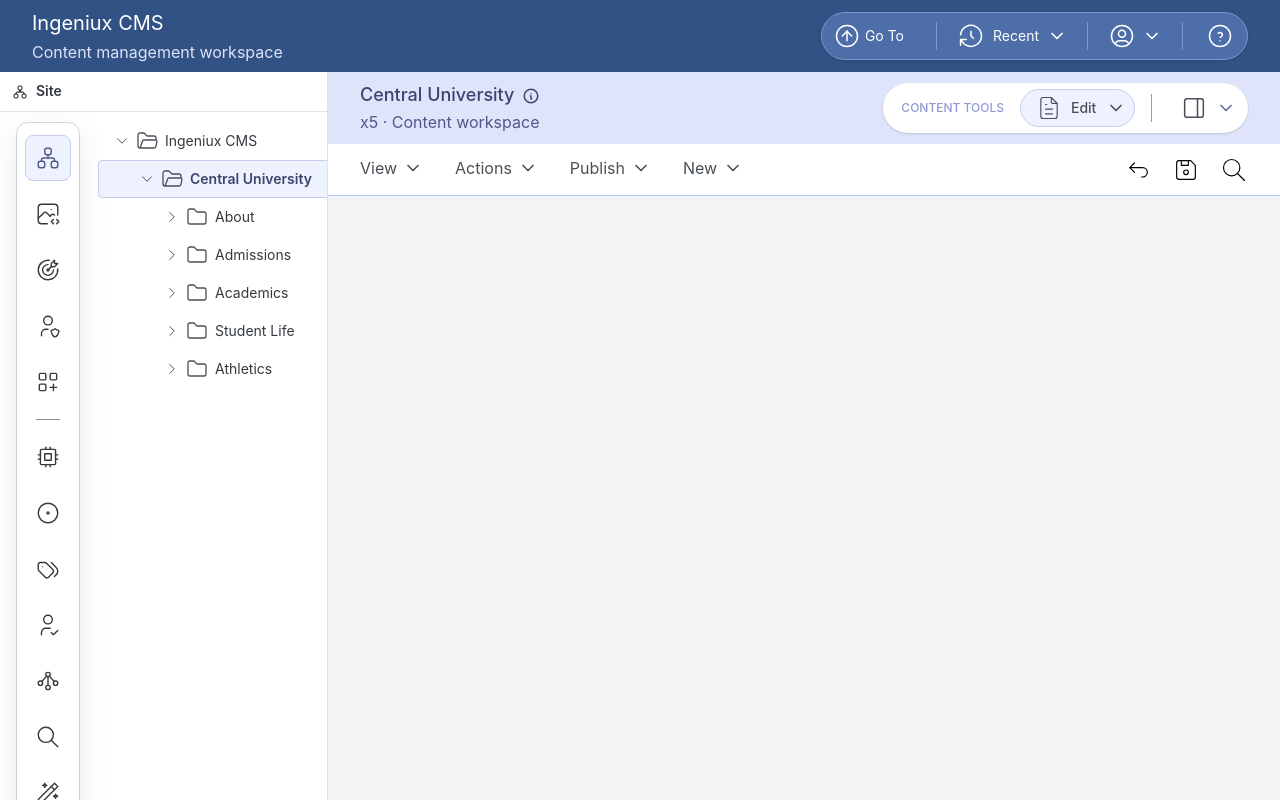
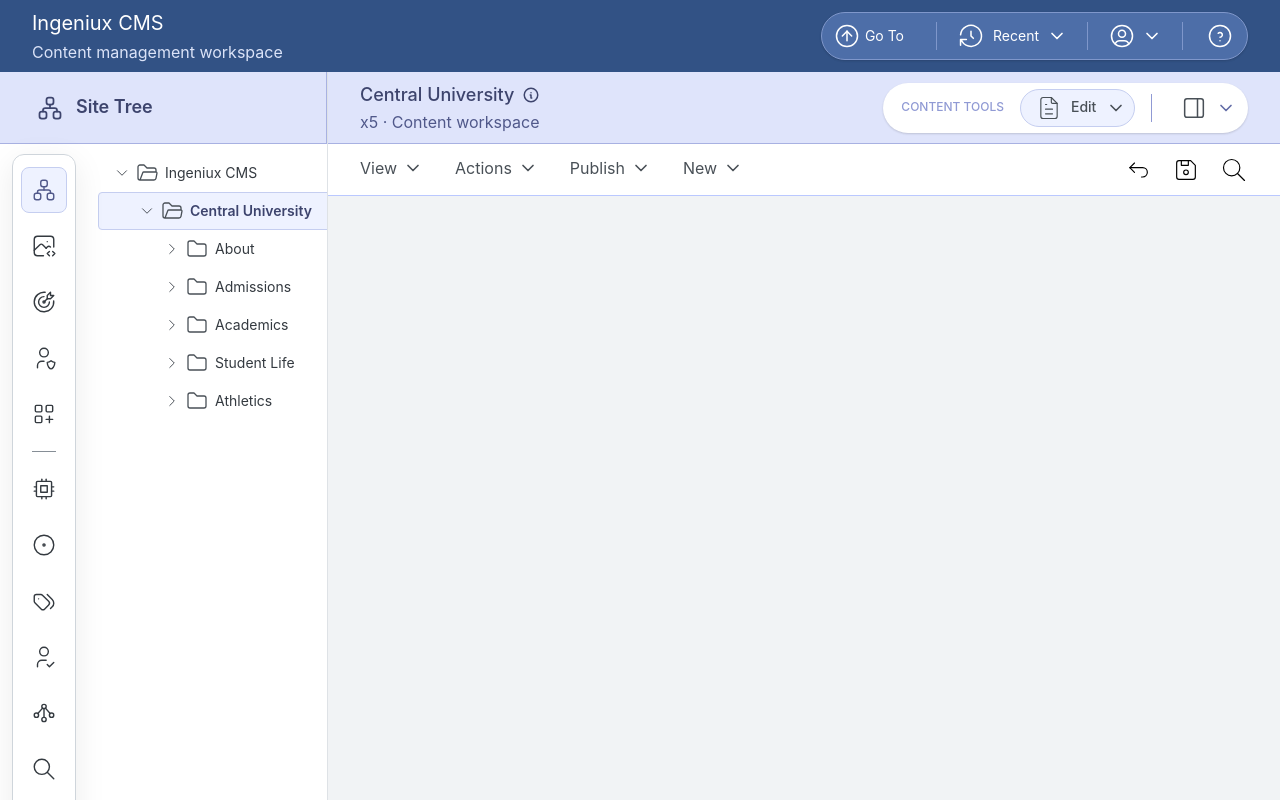
Before and after one commit to josephxbrick/mantine-app-cms-navigation, a React (Vite) app: page / in a window 1280 px wide. Built offline with nearby package versions, Linux system fonts and the light colour scheme.

Commit message:
added left hand header

```diff
--- a/src/components/left-palette/LeftPalette.tsx
+++ b/src/components/left-palette/LeftPalette.tsx
@@ -62,8 +62,8 @@
   return (
     <Box
       pos="absolute"
-      top={50}
-      left={16}
+      top={82}
+      left={12}
       px={8}
       py={12}
       bg={paletteBackground}
--- a/src/components/left-pane-header/LeftPaneHeader.tsx
+++ b/src/components/left-pane-header/LeftPaneHeader.tsx
@@ -4,18 +4,33 @@
 export const LeftPaneHeader = () => {
     return (
         <Box
-      h={40}
-      px="sm"
-      bg="white"
+            h={72}
+            bg="asxIndigo.1"
             style={{
-        borderBottom: "1px solid var(--mantine-color-asxGray-3)",
+                flexShrink: 0,
+                borderRight: "1px solid var(--mantine-color-asxIndigo-3)",
+                borderBottom: "1px solid var(--mantine-color-asxIndigo-3)",
             }}
         >
-      <Group h="100%" gap={8} wrap="nowrap">
-        <IconSitemap size={16} stroke={1.5} />
+            <Group
+                h="100%"
+                gap={12}
+                wrap="nowrap"
+                ml={36}
+            >
+                <IconSitemap
+                    size={28}
+                    stroke={1.5}
+                    color="var(--mantine-color-asxIndigo-9)"
+                />
 
-        <Text size="sm" fw={600} c="asxGray.8" truncate>
-          Site
+                <Text
+                    size="lg"
+                    fw={600}
+                    c="asxIndigo.9"
+                    truncate
+                >
+                    Site Tree
                 </Text>
             </Group>
         </Box>
--- a/src/components/site-tree/SiteTree.tsx
+++ b/src/components/site-tree/SiteTree.tsx
@@ -5,8 +5,8 @@
 import { SiteTreeItem } from "./SiteTreeItem";
 
 export const SiteTree = () => {
-const [selectedNodeId, setSelectedNodeId] =
-  useState<string | null>("central-university");
+  const [selectedNodeId, setSelectedNodeId] =
+    useState<string | null>("central-university");
 
   return (
     <Box
@@ -14,7 +14,13 @@
       bg="white"
       p="xs"
       miw={260}
+      style={{
+        borderRight: "1px solid var(--mantine-color-asxIndigo-2   )",
+      }}
     >
+
+
+
       <ScrollArea h="100%" type="auto">
         {siteTreeData.map((node) => (
           <SiteTreeItem
--- a/src/components/toolbars/primary/PrimaryToolbar.tsx
+++ b/src/components/toolbars/primary/PrimaryToolbar.tsx
@@ -45,43 +45,43 @@
 }[] = [
     {
       label: "Edit",
-    icon: <IconFileText               size={28}
+      icon: <IconFileText size={28}
         stroke={1} />,
     },
     {
       label: "Preview",
-    icon: <IconEye               size={28}
+      icon: <IconEye size={28}
         stroke={1} />,
     },
     {
       label: "Categorize",
-    icon: <IconTags               size={28}
+      icon: <IconTags size={28}
         stroke={1} />,
     },
     {
       label: "History",
-    icon: <IconHistory               size={28}
+      icon: <IconHistory size={28}
         stroke={1} />,
     },
     {
       label: "XML",
-    icon: <IconCode               size={28}
+      icon: <IconCode size={28}
         stroke={1} />,
     },
     {
       label: "Properties",
-    icon: <IconSettings               size={28}
+      icon: <IconSettings size={28}
         stroke={1} />,
     },
     {
       label: "Analytics",
-    icon: <IconChartBar               size={28}
+      icon: <IconChartBar size={28}
         stroke={1} />,
     },
     {
       label: "Accessibility",
       icon: (
-      <IconAccessible               size={28}
+        <IconAccessible size={28}
           stroke={1} />
       ),
     },
@@ -121,6 +121,8 @@
       bg="asxIndigo.1"
       style={{
         position: "relative",
+        borderBottom:
+          "1px solid var(--mantine-color-asxIndigo-3)",
       }}
     >
       <Box>
@@ -273,7 +275,7 @@
             <Menu.Dropdown>
               <Menu.Item
                 leftSection={
-                  <IconEye               size={28}
+                  <IconEye size={28}
                     stroke={1} />
                 }
               >
@@ -282,7 +284,7 @@
 
               <Menu.Item
                 leftSection={
-                  <IconEye               size={28}
+                  <IconEye size={28}
                     stroke={1} />
                 }
               >
--- a/src/components/toolbars/secondary/SecondaryToolbar.tsx
+++ b/src/components/toolbars/secondary/SecondaryToolbar.tsx
@@ -142,7 +142,7 @@
                     ? "2px solid var(--mantine-color-indigo-6)"
                     : "2px solid transparent",
                   color:
-                    "var(--mantine-color-asxGray-7)",
+                    "var(--mantine-color-gray-7)",
                   fontWeight: active ? 700 : 500,
                 }}
               >
@@ -181,7 +181,7 @@
           radius={0}
           px="xl"
           py="lg"
-          bg="asxGray.0"
+          bg="gray.0"
           style={{
             borderBottom:
               "1px solid var(--mantine-color-indigo-2)",
```
Lines whose indentation alone changed are shown as unchanged.
